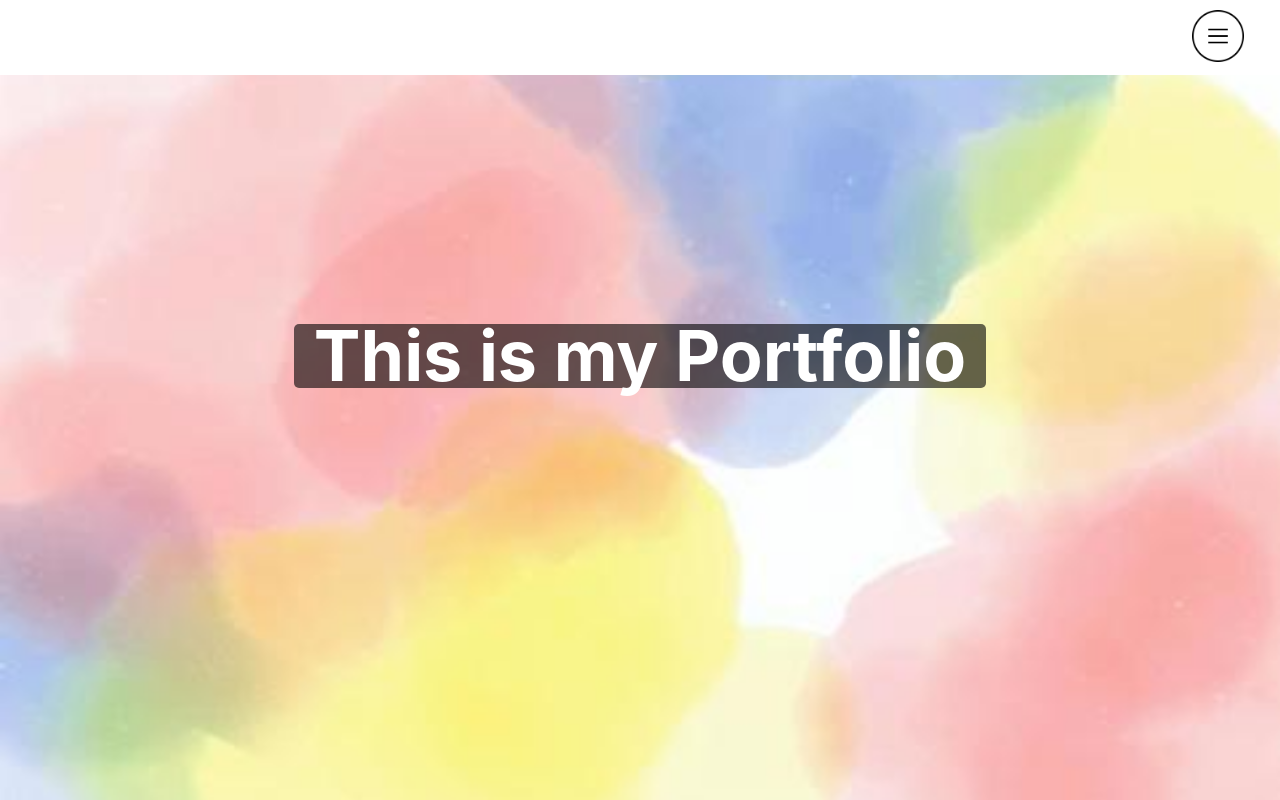
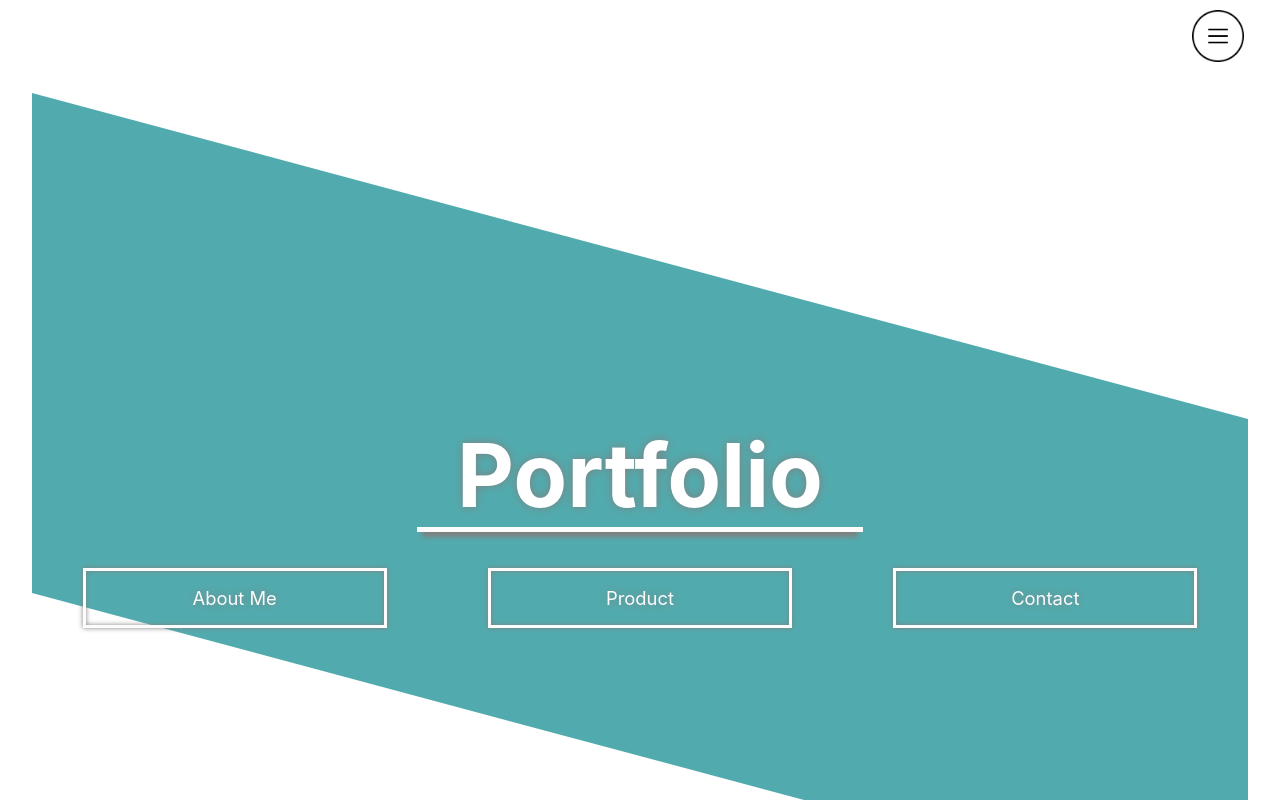
Before and after one commit to rikako1021/portfolio, a React (Create React App) app: page / in a window 1280 px wide. Shown: the top 800 px of the page. Built offline with nearby package versions, Linux system fonts and the light colour scheme.

Commit message:
トップページ実装

```diff
--- a/public/index.html
+++ b/public/index.html
@@ -24,7 +24,8 @@
       work correctly both with client-side routing and a non-root public URL.
       Learn how to configure a non-root public URL by running `npm run build`.
     -->
-    <title>React App</title>
+    <title>Rikako Omote
+    </title>
   </head>
   <body>
     <noscript>You need to enable JavaScript to run this app.</noscript>
--- a/src/components/Home.js
+++ b/src/components/Home.js
@@ -1,20 +1,29 @@
 import React from 'react';
-import image from '../image/main.jpeg';
 import { NavLink } from 'react-router-dom';
 
 
 function Home() {
  return (
-   <div className="home">
-       <img src={image} alt="Main" />
-       <div className="home_title">
-        <h1>This is my Portfolio</h1>
-     </div>
-     <NavLink to="/about">About Me  </NavLink>
-     <NavLink to="/product">Product  </NavLink>
-     <NavLink to="/contact">Contact  </NavLink>
+<div className="home">
+    <div className="home_title">
+      <h1>Portfolio</h1>
+    </div>
+  <br/>
+  <div className="menuBar">
+    <br/><br/><br/><br/><br/><br/><br/><br/><br/><br/><br/><br/>
+    <ul className="home-banner">
+    <li><NavLink to="/about">About Me  </NavLink></li>
+     <br/>
+    <li><NavLink to="/product">Product  </NavLink></li>
+     <br/>
+    <li><NavLink to="/contact">Contact  </NavLink></li>
+    </ul>
+  </div>
+   <div>
+
    </div>
+</div>
+
  )
 }
-
 export default Home
--- a/src/components/Product.js
+++ b/src/components/Product.js
@@ -25,7 +25,6 @@ ScrollReveal().reveal( ".card3", {
   origin: "bottom",
   distance: "40px",
 });
-
 function getModalStyles() {
   const top = 50 ;
   const left = 50 ;
--- a/src/index.css
+++ b/src/index.css
@@ -1,4 +1,3 @@
-
 /* reset */
 html, body, div, span, object, iframe,
 h1, h2, h3, h4, h5, h6, p, blockquote, pre,
@@ -20,7 +19,6 @@ time, mark, audio, video {
     vertical-align:baseline;
     background:transparent;
 }
-
 body {
     line-height: 150%;
 }
@@ -32,26 +30,21 @@ button{
   padding: 0;
   appearance: none;
 }
-
 article,aside,details,figcaption,figure,
 footer,header,hgroup,menu,nav,section {
     display:block;
 }
-
 nav ul {
     list-style:none;
 }
-
 blockquote, q {
     quotes:none;
 }
-
 blockquote:before, blockquote:after,
 q:before, q:after {
     content:'';
     content:none;
 }
-
 a {
     margin:0;
     padding:0;
@@ -67,12 +60,12 @@ input, select {
 }
 
 /* edit */
-
 * {
   box-sizing: border-box;
   list-style: none;
   text-decoration: none;
  }
+
 /* Header */
 body {
   margin: 0;
@@ -82,7 +75,6 @@ body {
   -webkit-font-smoothing: antialiased;
   -moz-osx-font-smoothing: grayscale;
 }
-
 code {
   font-family: source-code-pro, Menlo, Monaco, Consolas, 'Courier New',
     monospace;
@@ -139,31 +131,70 @@ header > h1 {
   }
 
  /* Home.js  */
-.home{
- position: relative;
+ .home {
+  display: table;
+  width: 95%;
+  margin: 2.5%;
+  height: 500px;
+  background-color: #1d9296c4;
+  transform: skewY(15deg);
+  margin-top: 20%;
+  position: relative;
 }
-
-.home > img{
- width: 100%;
- object-fit: cover;
- min-height:100vh;
+.home > * {
+  transform: skewY(-15deg);
 }
-
 .home_title{
  position: absolute;
  top: calc(35% - 0.5em);
  width: 100%;
  text-align: center;
+ box-shadow: 5px;
+ text-shadow: 0px 0px 10px gray;
 }
-
 .home_title h1 {
  color: white;
- font-size: 70px;
- background: rgba(0,0,0,0.6);
+ font-size: 450%;
  display: inline-block;
- padding: 20px;
- margin: 5px;
- border-radius: 5px;
+ padding: 30px;
+border-bottom: solid 2px;
+border-color:#fdfcfc;
+border-width: 5px;/*5ピクセルの太さにする*/
+box-shadow: 0px 10px 5px -5px gray;
+}
+@media screen and (min-width:700px){
+  .home_title h1 {
+    font-size: 550%;
+    padding: 40px;
+  }
+}
+@media screen and (min-width:700px) {
+  .home-banner li {
+    width: calc(75%/3);/*←画像を横に4つ並べる場合*/
+    padding:50px 5px;/*←画像の左右に5pxの余白を入れる場合*/
+    font-size: 155%;
+    margin: auto;
+    box-shadow:0px 0px 5px 0px gray, 0px 0px 5px 0px gray inset;
+  }
+}
+.home-banner {
+	display: flex;
+	flex-wrap:wrap;
+  text-align: center;
+}
+.home-banner li {
+	width: calc(75%/3);/*←画像を横に4つ並べる場合*/
+	padding:15px 5px;/*←画像の左右に5pxの余白を入れる場合*/
+  font-size: 115%;
+  margin: auto;
+	box-sizing:border-box;
+  border: solid;
+  border-color: #fdfcfc;
+  box-shadow:0px 0px 5px 0px gray, 0px 0px 5px 0px gray inset;
+}
+.home-banner li a {
+  color: #fdfcfc;
+  text-shadow: 0px 0px 10px gray;
 }
 
 /* about.js */
@@ -368,7 +399,6 @@ div.experience > ul > li {
   flex-wrap: wrap;
   justify-content: space-around;
 }
-
 #simple-modal-title {
   text-align: center;
 }
```
